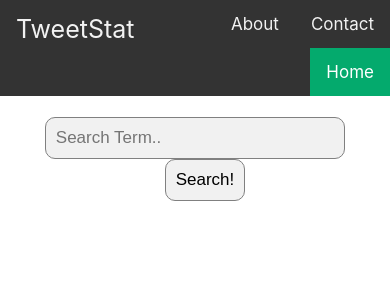
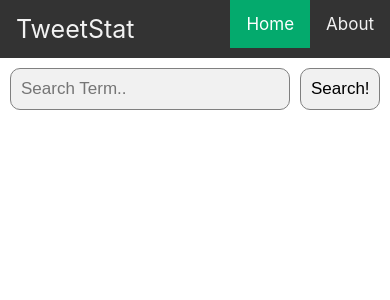
Before and after one commit to codeHawker/tweetscan, a React (Create React App) app: page / in a window 390 px wide. Shown: the top 300 px of the page. Built offline with nearby package versions, Linux system fonts and the light colour scheme.

Commit message:
Updated app layout for mobile

```diff
--- a/src/App.css
+++ b/src/App.css
@@ -9,76 +9,8 @@
   top:0;
 
 }
-/* Add a black background color to the top navigation */
-.topnav {
-  background-color: #333;
-  overflow: hidden;
-  }
-
-/* Style the links inside the navigation bar */
-.topnav p {
-  float: left;
-  color: #f2f2f2;
-  text-align: center;
-  padding: 14px 16px;
-  text-decoration: none;
-  font-size: 25px;
-  margin: 0;
-}
-
-.topnav a {
-  float: right;
-  color: #f2f2f2;
-  text-align: center;
-  padding: 14px 16px;
-  text-decoration: none;
-  font-size: 17px;
-}
-
-/* Change the color of links on hover */
-.topnav a:hover {
-  background-color: #ddd;
-  color: black;
-}
-
-/* Add a color to the active/current link */
-.topnav a.active {
-  background-color: #04AA6D;
-  color: white;
-}
-
-.Search-bar-div{
-  padding: 1px;
-  background-color: white;
-
-}
-
-
-form.search-bar{
-  margin: 20px;
-  justify-content: center;
-}
-
-/* Style the search field */
-form.search-bar input[type=text] {
-  width: 80%;
-  padding: 10px;
-  font-size: 17px;
-  border: 1px solid grey;
-  background: #f1f1f1;
-  border-radius: 10px;
-}
-
-
-/* Clear floats */
-form.search-bar::after {
-  content: "";
-  clear: both;
-  display: table;
-}
-
 
 .searching-text {
   position: relative;
   top: 200px;
-}
+};
--- a/src/components/NavLinks/NavLinks.js
+++ b/src/components/NavLinks/NavLinks.js
@@ -8,7 +8,6 @@ class NavLinks extends React.Component {
     return (
       <div className="topnav">
         <p className="page-title">TweetStat</p>
-        <a href="#">Contact</a>
         <a href="#" onClick={this.props.openAboutBox}>About</a>
         <a className="active" href="#home">Home</a>
       </div>
--- a/src/components/RecentTweets/RecentTweets.css
+++ b/src/components/RecentTweets/RecentTweets.css
@@ -5,3 +5,10 @@
     margin-right: 50px;
     overflow: visible;
   }
+
+  @media screen and (max-width: 600px) {
+    .recent-tweets{
+      float: none;
+      width: 100%
+    }
+  }
--- a/src/components/SearchBar/SearchBar.css
+++ b/src/components/SearchBar/SearchBar.css
@@ -1,17 +1,22 @@
 .search-bar-div{
-    padding: 1px;
+    padding: 5px;
     background-color: white;
+    padding: 10px;
 
   }
 
   form.search-bar{
-    margin: 20px;
-    justify-content: center;
+    display: block;
+    position: relative;
+    margin-right: 90px;
+
   }
 
   /* Style the search field */
   form.search-bar input[type=text] {
-    width: 80%;
+    box-sizing:border-box;
+    width: 100%;
+    display: block;
     padding: 10px;
     font-size: 17px;
     border: 1px solid grey;
@@ -22,8 +27,13 @@
     /* Style the search button */
 
   form.search-bar button {
+    display: block;
+    position: absolute;
+    top:0;
+    left: 100%;
+    margin-left: 10px;
+    width: 80px;
     padding: 10px;
-    margin-left: 20px;
     font-size: 17px;
     border: 1px solid grey;
     background: #f1f1f1;
--- a/src/components/SearchStats/SearchStats.css
+++ b/src/components/SearchStats/SearchStats.css
@@ -22,3 +22,10 @@
 .stats-div{
   margin: 40px 40px 100px 40px;
 }
+
+@media screen and (max-width: 600px) {
+  .search-stats{
+    float: none;
+    width: 100%
+  }
+}
```
Also changed, not shown: 11 other files (tests, documents, lock files or other folders).
